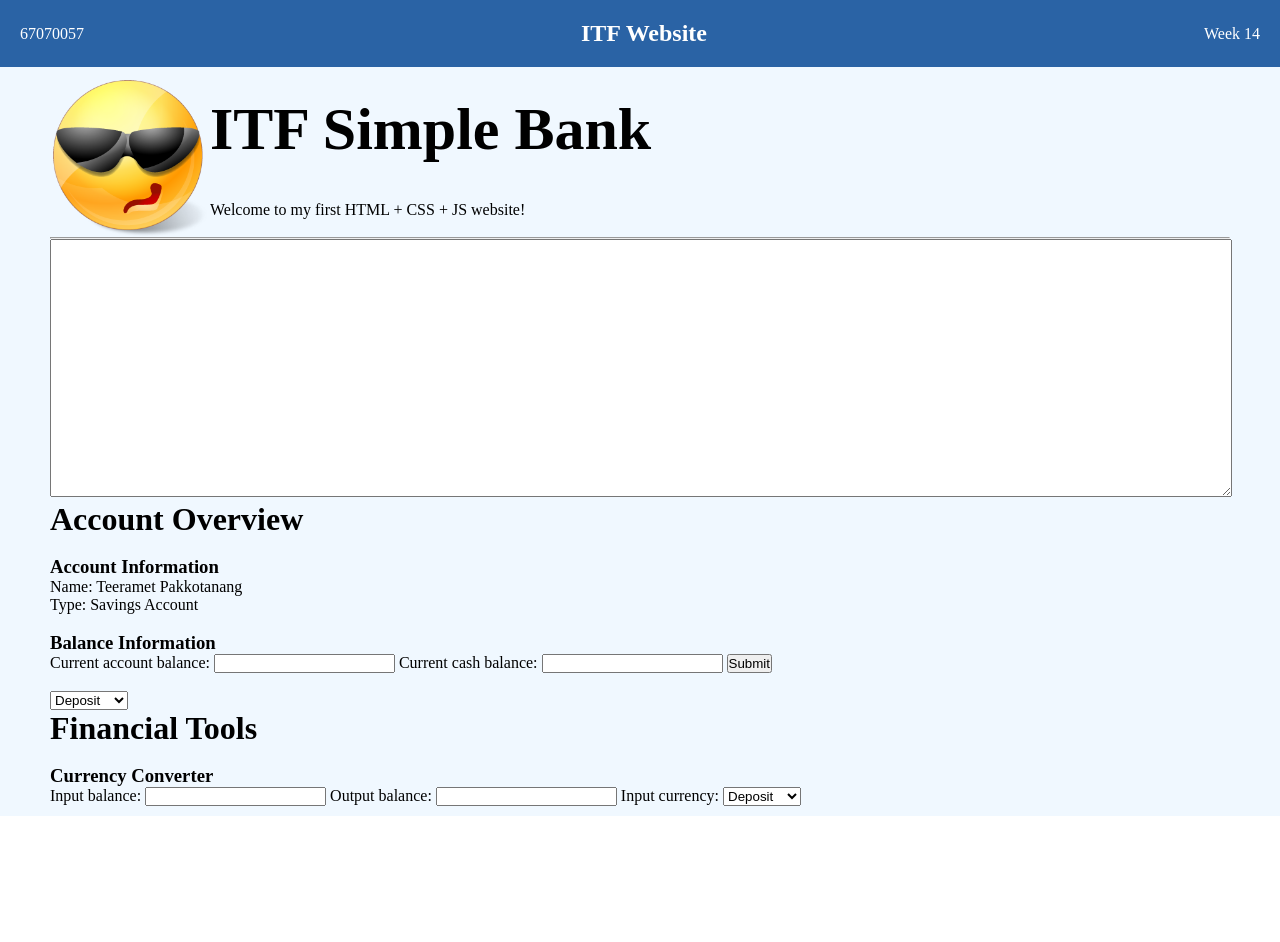
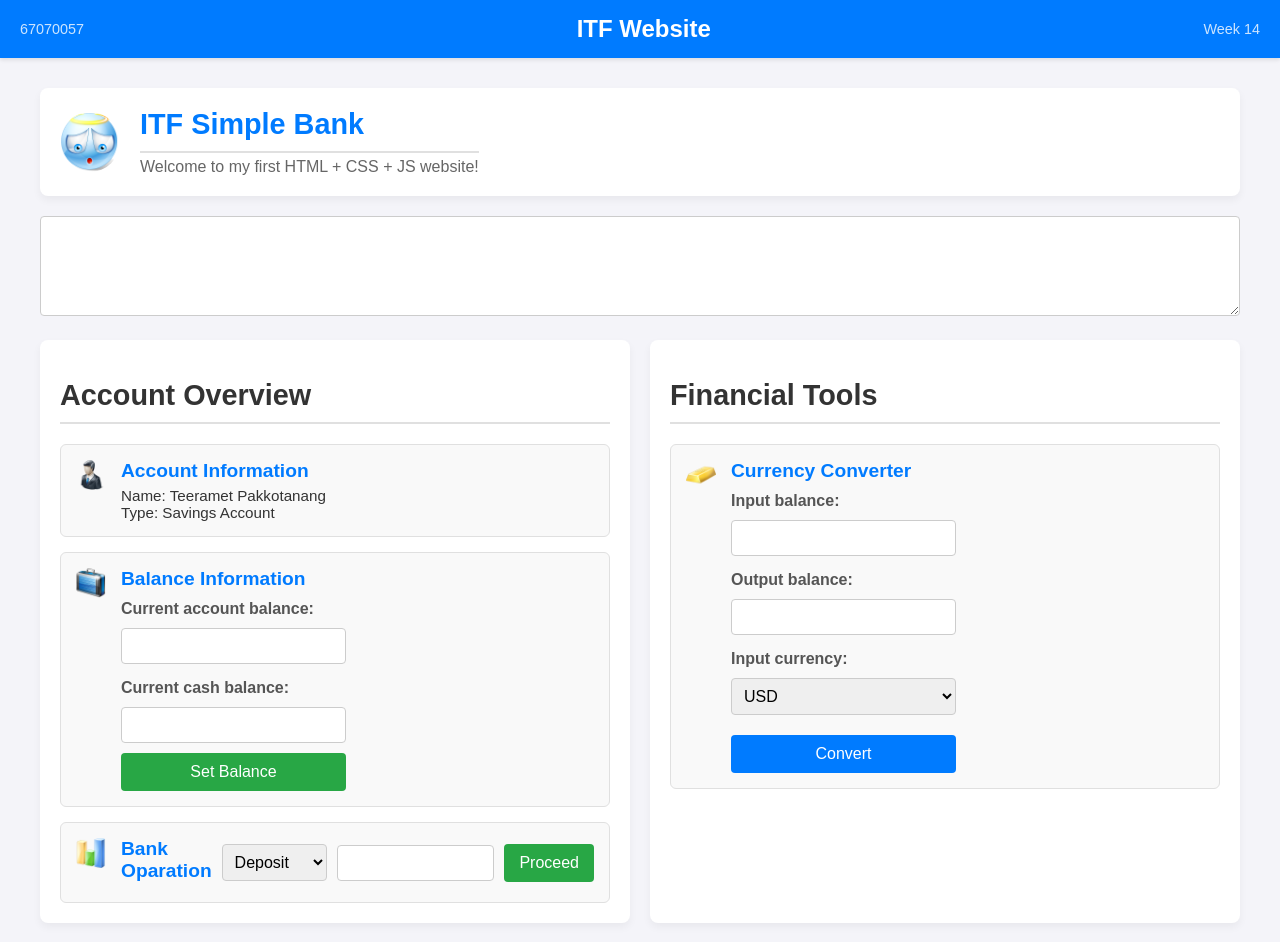
Before and after one commit to Boy2580/ITF-68070071-boy, a plain HTML site: page index.html in a window 1280 px wide. Before the commit the page ends 816 px from the top, so only its background shows below. Drawn offline with Linux system fonts and the light colour scheme.

Commit message:
update-function-payment

```diff
--- a/index.html
+++ b/index.html
@@ -16,20 +16,19 @@
     </nav>
     <div class="container">
         <div class="hearder-cool">
-            <img src="Cool.png" alt="">
+            <img src="Sweet-angel.png" alt="">
             <div>
                 <h1>ITF Simple Bank</h1>
                 <p>Welcome to my first HTML + CSS + JS website!</p>
             </div>
         </div>
-        <hr>
-        <textarea name="" id=""></textarea>
+        <textarea name="" id="outputdata"></textarea>
         <div>
             <div>
                 <h1>Account Overview</h1>
                 <div>
                     <div>
-                        <img src="" alt="">
+                        <img src="user.png" alt="">
                         <div>
                             <h3>Account Information</h3>
                             <p>Name: Teeramet Pakkotanang</p>
@@ -37,25 +36,30 @@
                         </div>
                     </div>
                     <div>
-                        <img src="" alt="">
+                        <img src="briefcase.png" alt="">
                         <div>
                             <h3>Balance Information</h3>
-                            <form action="">
-                                <label for="">Current account balance:</label>
-                                <input type="number">
-                                <label for="">Current cash balance:</label>
-                                <input type="number">
-                                <input type="submit">
+                            <form onsubmit="setbalance(event)">
+                                <label for="account-balance">Current account balance:</label>
+                                <input id="account-balance" type="number">
+
+                                <label for="cash-balance">Current cash balance:</label>
+                                <input id="cash-balance" type="number">
+
+                                <button type="submit">Set Balance</button>
                             </form>
                         </div>
                     </div>
                     <div>
-                        <img src="" alt="">
+                        <img src="barchart.png" alt="">
                         <div>
+                            <h3>Bank Oparation</h3>
                             <select name="selectway" id="paymen">
                                 <option value="deposit">Deposit</option>
                                 <option value="withdraw">Withdraw</option>
                             </select>
+                            <input id="money" type="number">
+                            <button onclick="proceed()">Proceed</button>
                         </div>
                     </div>
                 </div>
@@ -64,7 +68,7 @@
                 <h1>Financial Tools</h1>
                 <div>
                     <div>
-                        <img src="" alt="">
+                        <img src="gold.png" alt="">
                         <div>
                             <h3>Currency Converter</h3>
                             <form action="">
@@ -74,9 +78,10 @@
                                 <input type="number">
                                 <label for="">Input currency:</label>
                                 <select name="selectway" id="paymen">
-                                    <option value="deposit">Deposit</option>
-                                    <option value="withdraw">Withdraw</option>
+                                    <option value="deposit">USD</option>
+                                    <option value="withdraw">THB</option>
                                 </select>
+                                <button type="button">Convert</button>
                             </form>
                         </div>
                     </div>
--- a/script.js
+++ b/script.js
@@ -0,0 +1,39 @@
+const text_output = document.getElementById('outputdata');
+let account = 0;
+let cash = 0;
+
+const setbalance = (e) => {
+    e.preventDefault();
+    const accountBalance = Number(document.getElementById("account-balance").value) || 0;
+    const cashBalance = Number(document.getElementById("cash-balance").value) || 0;
+
+    account = accountBalance;
+    cash = cashBalance;
+
+    const dateTime = new Date().toLocaleString();
+    text_output.value += `[${dateTime}] Current account balance: ${account}, Current cash balance: ${cash}\n`;
+    document.getElementById("account-balance").value = '';
+    document.getElementById("cash-balance").value = '';
+}
+
+const proceed = () => {
+    const money = Number(document.getElementById("money").value) || 0;
+    const paymen = document.getElementById("paymen");
+    const selectedText = paymen.options[paymen.selectedIndex].text.toLowerCase();
+
+    const dateTime = new Date().toLocaleString();
+
+    if (selectedText === "deposit" && money <= cash) {
+        cash -= money;
+        account += money;
+    } else if (selectedText === "withdraw" && money <= account) {
+        account -= money;
+        cash += money;
+    } else {
+        alert("Transaction not possible! Check your balances.");
+    }
+
+    text_output.value += `[${dateTime}] Current account balance: ${account}, Current cash balance: ${cash}\n`;
+    text_output.scrollTop = text_output.scrollHeight;
+    document.getElementById("money").value = '';
+}
--- a/styles.css
+++ b/styles.css
@@ -1,38 +1,216 @@
-*{
+/* General Setup */
+body {
+    font-family: Arial, sans-serif; /* Use a common, clean font */
     margin: 0;
     padding: 0;
+    background-color: #f4f4f9; /* Light, subtle background */
+    color: #333; /* Darker text for readability */
 }
 
+/* --- Navigation Bar (nav) --- */
 nav {
-    background-color: #2a63a5;
+    background-color: #007bff; /* A nice, professional blue */
+    color: white;
+    padding: 15px 20px;
     display: flex;
-    justify-content: space-between;
+    justify-content: space-between; /* Space out the items */
     align-items: center;
-    padding: 20px;
-    color: white;
+    box-shadow: 0 2px 4px rgba(0, 0, 0, 0.1); /* Subtle shadow for depth */
 }
 
-.container{
-    padding: 10px 50px 10px 50px;
-    background-color: aliceblue;
+nav h2 {
+    margin: 0;
+    font-size: 1.5em;
 }
 
-.hearder-cool{
+nav p {
+    margin: 0;
+    font-size: 0.9em;
+    opacity: 0.8; /* Slightly muted text for less focus */
+}
+
+/* --- Main Content Layout --- */
+.container {
+    max-width: 1200px; /* Limit max width for better reading experience */
+    margin: 30px auto; /* Center the container */
+    padding: 0 20px;
+}
+
+/* --- Header Section (hearder-cool) --- */
+.hearder-cool {
     display: flex;
-    img{
-        width: 10rem;
+    align-items: center;
+    background-color: white;
+    padding: 20px;
+    border-radius: 8px; /* Rounded corners */
+    box-shadow: 0 4px 8px rgba(0, 0, 0, 0.05); /* Soft box shadow */
+    margin-bottom: 20px;
+}
+
+.hearder-cool img {
+    width: 60px; /* Small, clear logo/icon */
+    height: 60px;
+    margin-right: 20px;
+    border-radius: 50%; /* Make the image circular */
+    object-fit: cover;
+}
+
+.hearder-cool h1 {
+    margin: 0 0 5px 0;
+    color: #007bff;
+}
+
+.hearder-cool p {
+    margin: 0;
+    color: #666;
+}
+
+/* --- Textarea for notes/feedback --- */
+textarea {
+    width: 100%;
+    min-height: 100px;
+    padding: 10px;
+    margin-bottom: 20px;
+    border: 1px solid #ccc;
+    border-radius: 4px;
+    box-sizing: border-box; /* Include padding in the element's total width and height */
+    resize: vertical; /* Allow vertical resizing only */
+    font-size: 1em;
+}
+
+/* --- Main Sections Layout --- */
+.container > div:last-child {
+    display: flex;
+    gap: 20px; /* Space between the two main columns */
+}
+
+/* Style for the two main content blocks (Account Overview and Financial Tools) */
+.container > div:last-child > div {
+    flex: 1; /* Make both columns take equal width */
+    padding: 20px;
+    background-color: white;
+    border-radius: 8px;
+    box-shadow: 0 4px 8px rgba(0, 0, 0, 0.05);
+}
+
+/* --- Section Headers (H1) --- */
+h1 {
+    font-size: 1.8em;
+    color: #333;
+    border-bottom: 2px solid #e0e0e0; /* Subtle separator line */
+    padding-bottom: 10px;
+    margin-bottom: 20px;
+}
+
+/* --- Card Layout (Inside Account Overview and Financial Tools) --- */
+/* The div containing all the smaller info/tool cards */
+.container > div:last-child > div > div:last-child {
+    display: flex;
+    flex-direction: column; /* Stack the cards vertically */
+    gap: 15px; /* Space between the cards */
+}
+
+/* Style for each individual card/information block */
+.container > div:last-child > div > div:last-child > div {
+    display: flex;
+    align-items: flex-start;
+    padding: 15px;
+    border: 1px solid #e0e0e0;
+    border-radius: 6px;
+    background-color: #f9f9f9; /* Slightly different background for the card */
+}
+
+.container > div:last-child > div > div:last-child > div img {
+    width: 30px;
+    height: 30px;
+    margin-right: 15px;
+    flex-shrink: 0; /* Prevents the image from shrinking */
+}
+
+.container > div:last-child > div > div:last-child > div h3 {
+    margin: 0 0 5px 0;
+    color: #007bff;
+    font-size: 1.2em;
+}
+
+.container > div:last-child > div > div:last-child > div p {
+    margin: 0;
+    font-size: 0.95em;
+}
+
+/* --- Form and Input Styling --- */
+form {
+    display: flex;
+    flex-direction: column;
+    gap: 10px;
+}
+
+label {
+    font-weight: bold;
+    color: #555;
+    margin-top: 5px;
+}
+
+input[type="number"],
+input[type="text"],
+select {
+    padding: 8px;
+    border: 1px solid #ccc;
+    border-radius: 4px;
+    width: 100%; /* Full width within the form structure */
+    box-sizing: border-box;
+    font-size: 1em;
+}
+
+/* Specific styling for the 'Bank Operation' inputs/select */
+/* Group the select, input, and button horizontally */
+.container > div:last-child > div > div:last-child > div:nth-child(3) > div {
+    display: flex;
+    gap: 10px;
+    align-items: center;
+}
+
+.container > div:last-child > div > div:last-child > div:nth-child(3) > div select,
+.container > div:last-child > div > div:last-child > div:nth-child(3) > div input[type="text"] {
+    flex-grow: 1; /* Make the input and select take up available space */
+    width: auto; /* Override the 100% width above */
+}
+
+/* Button Styling */
+button, input[type="submit"] {
+    background-color: #28a745; /* Green for action/submit */
+    color: white;
+    border: none;
+    padding: 10px 15px;
+    border-radius: 4px;
+    cursor: pointer;
+    font-size: 1em;
+    transition: background-color 0.3s ease;
+}
+
+button:hover, input[type="submit"]:hover {
+    background-color: #218838; /* Slightly darker green on hover */
+}
+
+/* Currency Converter Button (Convert) */
+form button[type="button"] {
+    background-color: #007bff; /* Blue for the converter button */
+    margin-top: 10px;
+}
+
+form button[type="button"]:hover {
+    background-color: #0056b3;
+}
+
+/* Responsive adjustments (for smaller screens) */
+@media (max-width: 768px) {
+    .container > div:last-child {
+        flex-direction: column; /* Stack columns vertically on small screens */
     }
-    div{
-        display: flex;
+
+    nav {
         flex-direction: column;
-        justify-content: space-around;
-        h1{
-            font-size:60px;
-        }
+        text-align: center;
+        gap: 5px;
     }
 }
-
-textarea{
-    width: 100%;
-    height: 16rem;
-}
```
